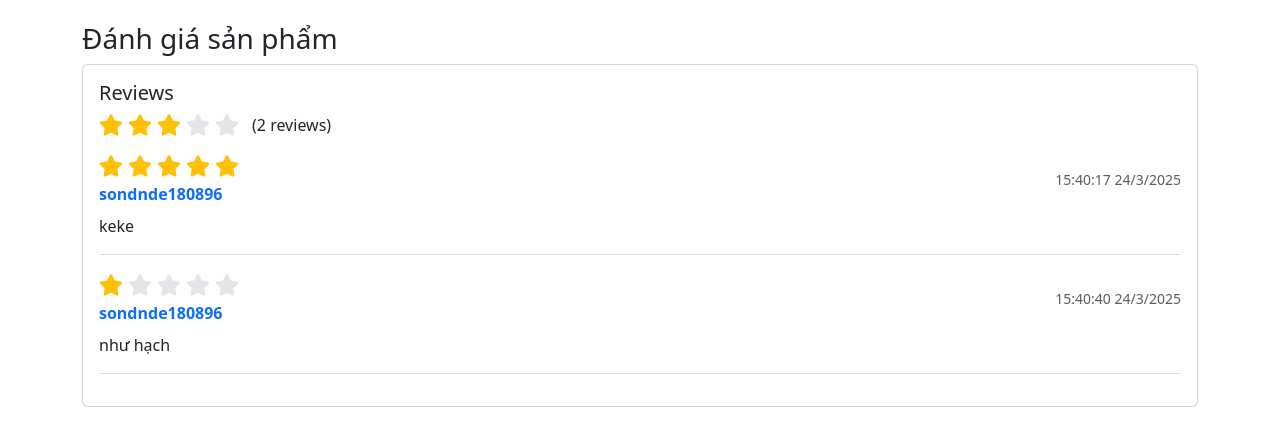
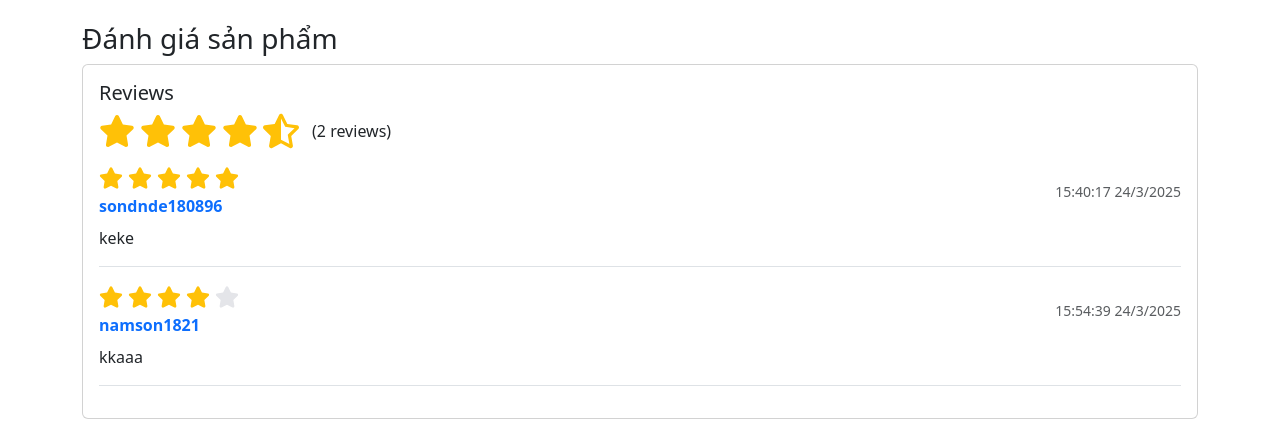
Before and after one commit to Vigclid/AssignmentFer202, a React (Create React App) app: page /products/1 in a window 1280 px wide. Shown: the part 364-800 px from the top of the page. Built offline with nearby package versions, Linux system fonts and the light colour scheme; data requests are answered from the project's data file.

Commit message:
Review update 1

```diff
--- a/db.json
+++ b/db.json
@@ -89,6 +89,14 @@
       "rating": 1,
       "comment": "như hạch",
       "date": "2025-03-24T15:40:40.318Z"
+    },
+    {
+      "id": "2d9e",
+      "userId": "7",
+      "productId": "1",
+      "rating": 4,
+      "comment": "kkaaa",
+      "date": "2025-03-24T15:54:39.196Z"
     }
   ],
   "products": [
@@ -98,7 +106,15 @@
       "price": 250000,
       "description": "Áo phông chất liệu cotton thoáng mát, thiết kế trẻ trung.",
       "imageUrl": "/images/ao-phong-nam.jpg",
-      "reviews": [1, 3, "fddd", "7c5c", "776c", "8075"]
+      "reviews": [
+        1,
+        3,
+        "fddd",
+        "7c5c",
+        "776c",
+        "3fc3",
+        "2d9e"
+      ]
     },
     {
       "id": "2",
@@ -106,7 +122,10 @@
       "price": 450000,
       "description": "Quần jeans ôm sát, tôn dáng, chất liệu co giãn thoải mái.",
       "imageUrl": "/images/quan-jeans-nu.jpg",
-      "reviews": [2, 4]
+      "reviews": [
+        2,
+        4
+      ]
     },
     {
       "id": "3",
@@ -121,14 +140,19 @@
     {
       "id": "1",
       "userId": 1,
-      "products": [1, 2],
+      "products": [
+        1,
+        2
+      ],
       "total": 1050000,
       "date": "2024-03-18"
     },
     {
       "id": "2",
       "userId": 2,
-      "products": [2],
+      "products": [
+        2
+      ],
       "total": 450000,
       "date": "2024-03-22"
     }
--- a/src/components/Review/Review.js
+++ b/src/components/Review/Review.js
@@ -1,6 +1,6 @@
 import React, { useState, useEffect } from "react";
 import { Card, Button, Form } from "react-bootstrap";
-import { FaStar, FaStarHalfAlt } from "react-icons/fa";
+import { FaStar, FaStarHalfAlt, FaEdit, FaTrash } from "react-icons/fa";
 import { toast } from "react-toastify";
 import { ReviewAPI } from "./ReviewAPI";
 
@@ -10,6 +10,7 @@ const ReviewComponent = ({ productId, sessionUser }) => {
     rating: 5,
     comment: "",
   });
+  const [editingReview, setEditingReview] = useState(null);
   const [hover, setHover] = useState(null);
 
   useEffect(() => {
@@ -39,7 +40,6 @@ const ReviewComponent = ({ productId, sessionUser }) => {
     }
 
     try {
-      // Only send essential review data
       const reviewData = {
         userId: sessionUser.id,
         productId: productId,
@@ -51,10 +51,7 @@ const ReviewComponent = ({ productId, sessionUser }) => {
       await ReviewAPI.addReview(productId, reviewData);
       toast.success("Review submitted successfully");
 
-      // Reload reviews
       loadReviews();
-
-      // Reset form
       setNewReview({
         rating: 5,
         comment: "",
@@ -66,39 +63,139 @@ const ReviewComponent = ({ productId, sessionUser }) => {
     }
   };
 
+  const handleEditSubmit = async (e) => {
+    e.preventDefault();
+    try {
+      await ReviewAPI.updateReview(editingReview.id, editingReview);
+      toast.success("Review updated successfully");
+      setEditingReview(null);
+      loadReviews();
+    } catch (error) {
+      console.error("Error updating review:", error);
+      toast.error("Failed to update review");
+    }
+  };
+
+  const handleDeleteReview = async (reviewId) => {
+    if (window.confirm("Are you sure you want to delete this review?")) {
+      try {
+        await ReviewAPI.deleteReview(productId, reviewId);
+        toast.success("Review deleted successfully");
+        loadReviews();
+      } catch (error) {
+        console.error("Error deleting review:", error);
+        toast.error("Failed to delete review");
+      }
+    }
+  };
+
   const getAverageRating = () => {
     if (reviews.length === 0) return 0;
     const sum = reviews.reduce((acc, review) => acc + review.rating, 0);
     return sum / reviews.length;
   };
 
-  const renderStars = (rating) => {
+  const renderStars = (rating, isEditable = false, onRatingChange = null, size = 24) => {
     const stars = [];
     const fullStars = Math.floor(rating);
     const hasHalfStar = rating % 1 >= 0.5;
 
-    // Add full stars
-    for (let i = 0; i < fullStars; i++) {
-      stars.push(<FaStar key={`full-${i}`} color="#ffc107" size={24} style={{ marginRight: "5px" }} />);
-    }
-
-    // Add half star if needed
-    if (hasHalfStar) {
-      stars.push(<FaStarHalfAlt key="half" color="#ffc107" size={24} style={{ marginRight: "5px" }} />);
-    }
-
-    // Add empty stars
-    const emptyStars = 5 - Math.ceil(rating);
-    for (let i = 0; i < emptyStars; i++) {
-      stars.push(<FaStar key={`empty-${i}`} color="#e4e5e9" size={24} style={{ marginRight: "5px" }} />);
+    for (let i = 0; i < 5; i++) {
+      if (isEditable) {
+        stars.push(
+          <FaStar
+            key={`star-${i}`}
+            className="star"
+            color={i + 1 <= (hover || rating) ? "#ffc107" : "#e4e5e9"}
+            size={size}
+            style={{ marginRight: "5px", cursor: "pointer" }}
+            onClick={() => onRatingChange(i + 1)}
+            onMouseEnter={() => setHover(i + 1)}
+            onMouseLeave={() => setHover(null)}
+          />
+        );
+      } else {
+        if (i < fullStars) {
+          stars.push(<FaStar key={`full-${i}`} color="#ffc107" size={size} style={{ marginRight: "5px" }} />);
+        } else if (i === fullStars && hasHalfStar) {
+          stars.push(<FaStarHalfAlt key="half" color="#ffc107" size={size} style={{ marginRight: "5px" }} />);
+        } else {
+          stars.push(<FaStar key={`empty-${i}`} color="#e4e5e9" size={size} style={{ marginRight: "5px" }} />);
+        }
+      }
     }
 
     return stars;
   };
 
+  const renderReviewItem = (review) => {
+    const isOwnReview = sessionUser && String(review.userId) === String(sessionUser.id);
+    const isEditing = editingReview && editingReview.id === review.id;
+
+    if (isEditing) {
+      return (
+        <div key={review.id} className="border-bottom mb-3 pb-3">
+          <Form onSubmit={handleEditSubmit}>
+            <Form.Group className="mb-3">
+              <div className="star-rating">
+                {renderStars(editingReview.rating, true, (newRating) =>
+                  setEditingReview({ ...editingReview, rating: newRating })
+                )}
+              </div>
+            </Form.Group>
+
+            <Form.Group className="mb-3">
+              <Form.Control
+                as="textarea"
+                rows={3}
+                value={editingReview.comment}
+                onChange={(e) => setEditingReview({ ...editingReview, comment: e.target.value })}
+                required
+              />
+            </Form.Group>
+
+            <div className="d-flex gap-2">
+              <Button type="submit" variant="success" size="sm">
+                Save
+              </Button>
+              <Button variant="secondary" size="sm" onClick={() => setEditingReview(null)}>
+                Cancel
+              </Button>
+            </div>
+          </Form>
+        </div>
+      );
+    }
+
+    return (
+      <div key={review.id} className="border-bottom mb-3 pb-3">
+        <div className="d-flex justify-content-between align-items-center">
+          <div className="d-flex flex-column">
+            <div className="mb-1">{renderStars(review.rating)}</div>
+            <strong className="text-primary">{review.username}</strong>
+          </div>
+          <div className="d-flex align-items-center">
+            {isOwnReview && (
+              <div className="d-flex gap-2 me-3">
+                <Button variant="outline-primary" size="sm" onClick={() => setEditingReview(review)}>
+                  <FaEdit />
+                </Button>
+                <Button variant="outline-danger" size="sm" onClick={() => handleDeleteReview(review.id)}>
+                  <FaTrash />
+                </Button>
+              </div>
+            )}
+            <small className="text-muted">{new Date(review.date).toLocaleString("vi-VN")}</small>
+          </div>
+        </div>
+        <p className="mt-2 mb-0">{review.comment}</p>
+      </div>
+    );
+  };
+
   return (
     <div className="reviews-section">
-      {sessionUser && (
+      {sessionUser && !editingReview && (
         <Card className="mb-4">
           <Card.Body>
             <Card.Title>Write a Review</Card.Title>
@@ -106,21 +203,7 @@ const ReviewComponent = ({ productId, sessionUser }) => {
               <Form.Group className="mb-3">
                 <Form.Label>Rating</Form.Label>
                 <div className="star-rating">
-                  {[...Array(5)].map((_, index) => {
-                    const ratingValue = index + 1;
-                    return (
-                      <FaStar
-                        key={index}
-                        className="star"
-                        color={ratingValue <= (hover || newReview.rating) ? "#ffc107" : "#e4e5e9"}
-                        size={24}
-                        style={{ marginRight: "5px", cursor: "pointer" }}
-                        onClick={() => setNewReview({ ...newReview, rating: ratingValue })}
-                        onMouseEnter={() => setHover(ratingValue)}
-                        onMouseLeave={() => setHover(null)}
-                      />
-                    );
-                  })}
+                  {renderStars(newReview.rating, true, (rating) => setNewReview({ ...newReview, rating }))}
                 </div>
               </Form.Group>
 
@@ -147,25 +230,14 @@ const ReviewComponent = ({ productId, sessionUser }) => {
         <Card.Body>
           <Card.Title>Reviews</Card.Title>
           <div className="d-flex align-items-center mb-3">
-            {renderStars(getAverageRating())}
+            {renderStars(getAverageRating(), false, null, 36)} {/* Larger stars for average rating */}
             <span className="ms-2">({reviews.length} reviews)</span>
           </div>
 
           {reviews.length === 0 ? (
             <p>No reviews yet. Be the first to review this product!</p>
           ) : (
-            reviews.map((review, index) => (
-              <div key={index} className="border-bottom mb-3 pb-3">
-                <div className="d-flex justify-content-between align-items-center">
-                  <div className="d-flex flex-column">
-                    <div className="mb-1">{renderStars(review.rating)}</div>
-                    <strong className="text-primary">{review.username}</strong>
-                  </div>
-                  <small className="text-muted">{new Date(review.date).toLocaleString("vi-VN")}</small>
-                </div>
-                <p className="mt-2 mb-0">{review.comment}</p>
-              </div>
-            ))
+            reviews.map((review) => renderReviewItem(review))
           )}
         </Card.Body>
       </Card>
--- a/src/components/Review/ReviewAPI.js
+++ b/src/components/Review/ReviewAPI.js
@@ -19,7 +19,6 @@ export const ReviewAPI = {
   addReview: async (productId, reviewData) => {
     // First, add the review to reviews collection with only essential data
     const reviewResponse = await axios.post(`${BASE_URL}/reviews`, {
-      id: reviewData.id,
       userId: reviewData.userId,
       productId: reviewData.productId,
       rating: reviewData.rating,
@@ -40,6 +39,32 @@ export const ReviewAPI = {
     await axios.patch(`${BASE_URL}/products/${productId}`, { reviews });
 
     return reviewResponse.data;
+  },
+
+  // Update review
+  updateReview: async (reviewId, reviewData) => {
+    const response = await axios.patch(`${BASE_URL}/reviews/${reviewId}`, {
+      rating: reviewData.rating,
+      comment: reviewData.comment,
+      date: new Date().toISOString(), // Update date when edited
+    });
+    return response.data;
+  },
+
+  // Delete review
+  deleteReview: async (productId, reviewId) => {
+    // First, remove the review from the product's reviews array
+    const productResponse = await axios.get(`${BASE_URL}/products/${productId}`);
+    const product = productResponse.data;
+    const updatedReviews = product.reviews.filter((id) => id !== reviewId);
+
+    // Update product with new reviews array
+    await axios.patch(`${BASE_URL}/products/${productId}`, {
+      reviews: updatedReviews,
+    });
+
+    // Then delete the review
+    await axios.delete(`${BASE_URL}/reviews/${reviewId}`);
   },
 
   // Get product reviews with user info
```
